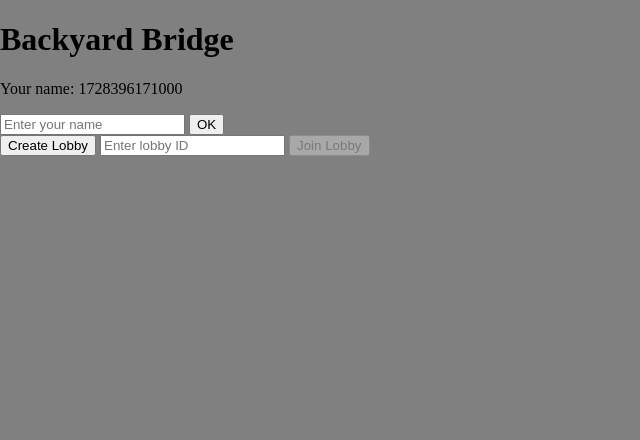
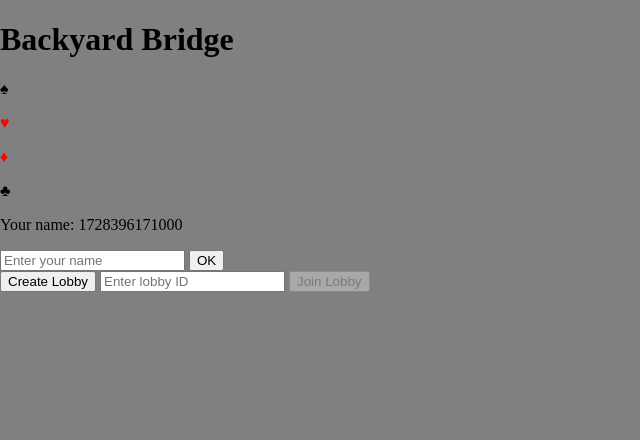
Before and after one commit to DziumovS/backyard_bridge, a FastAPI app: page / in a window 1280 px wide. Shown: the top 440 px of the page, without its empty margins (0-640 px from the left). Run offline with FastAPI, Linux system fonts and the light colour scheme.

Commit message:
Added code for popup realization, added func to show this popup, added logic to use this popup on the frontend, updated few old func with using new feature

```diff
--- a/src/templates/index.html
+++ b/src/templates/index.html
@@ -16,6 +16,24 @@
 
         <div class="content">
             <h1>Backyard Bridge</h1>
+
+            <div id="popup" class="popup-window">
+                <div class="popup-grid">
+                    <div class="popup-cell-1" style="color: black;">
+                        <p>♠</p>
+                    </div>
+                    <div class="popup-cell-2" style="color: red;">
+                        <p>♥</p>
+                    </div>
+                    <div class="popup-cell-3" style="color: red;">
+                        <p>♦</p>
+                    </div>
+                    <div class="popup-cell-4" style="color: black;">
+                        <p>♣</p>
+                    </div>
+                </div>
+            </div>
+
             <p>Your name: <span id="ws-id"></span></p>
 
             <form id="nameForm" onsubmit="updateUsername(event)">
@@ -88,6 +106,7 @@
             cardsLeft: document.getElementById("cardsLeft"),
             rightCard: document.getElementById("rightCard"),
             leftCard: document.getElementById("leftCard"),
+            popUp: document.getElementById('popup'),
         };
 
 
@@ -390,7 +409,13 @@
 
                 elements.rightCard.appendChild(newCardImage);
             });
-            ws.send(JSON.stringify({type: 'played_card', card: card}));
+
+            if (card.rank === 'J') {
+                showPopup(card)
+            } else {
+                ws.send(JSON.stringify({type: 'played_card', card: card}));
+            }
+
         }
 
 
@@ -445,10 +470,31 @@
             }
         }
 
-        function firstTurn(currentCard) {
+        function firstTurn(card) {
             if (currentPlayer === userId) {
-                ws.send(JSON.stringify({type: 'played_card', card: currentCard}));
+                if (card.rank === 'J') {
+                    showPopup(card)
+                } else {
+                    ws.send(JSON.stringify({type: 'played_card', card: card}));
+                }
             }
+        }
+
+        function showPopup(card) {
+            elements.popUp.style.display = 'block';
+
+            const suits = ['♠', '♥', '♦', '♣'];
+            const cells = document.querySelectorAll('.popup-grid div');
+
+            cells.forEach((cell, index) => {
+                cell.addEventListener('click', function() {
+                    const selectedSuit = suits[index];
+
+                    elements.popUp.style.display = 'none';
+
+                    ws.send(JSON.stringify({ type: 'played_card', card: card, chosen_suit: selectedSuit }));
+                });
+            });
         }
     </script>
 
```
